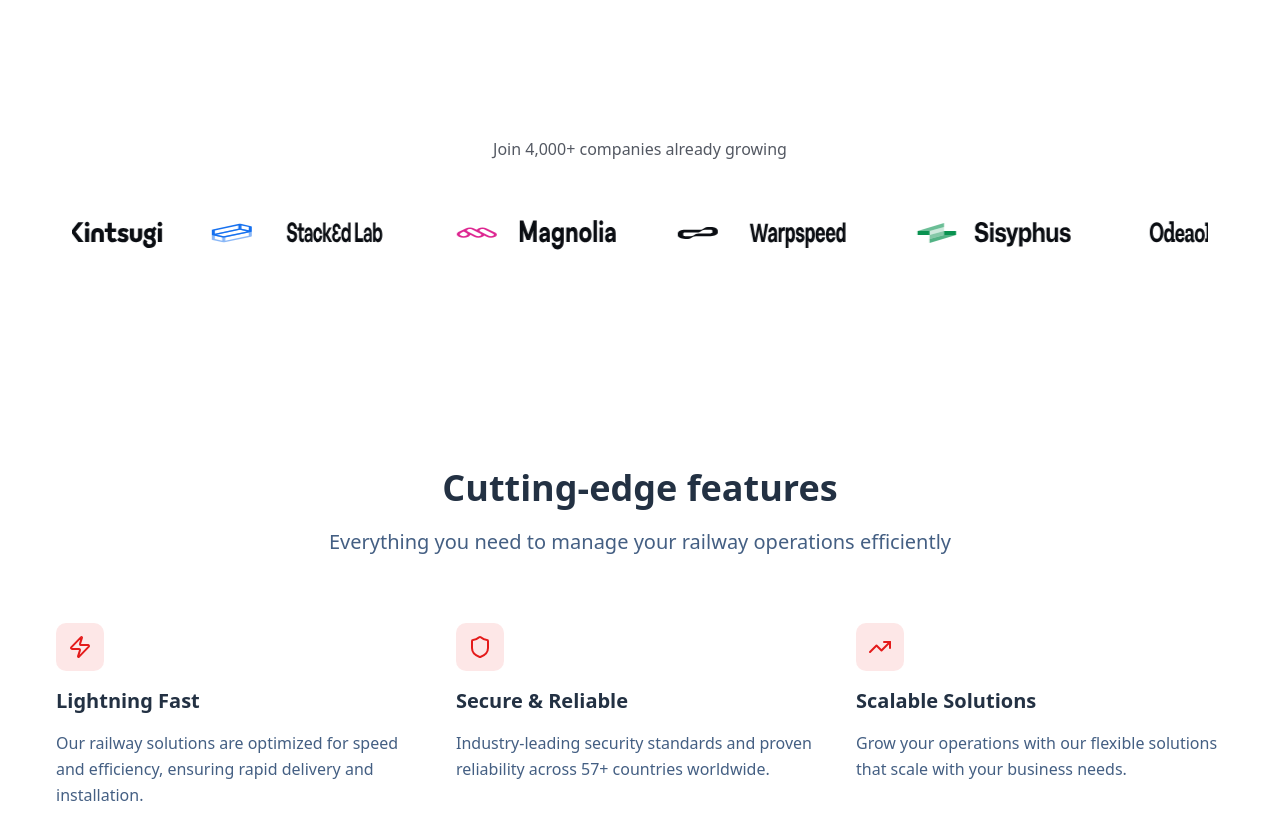
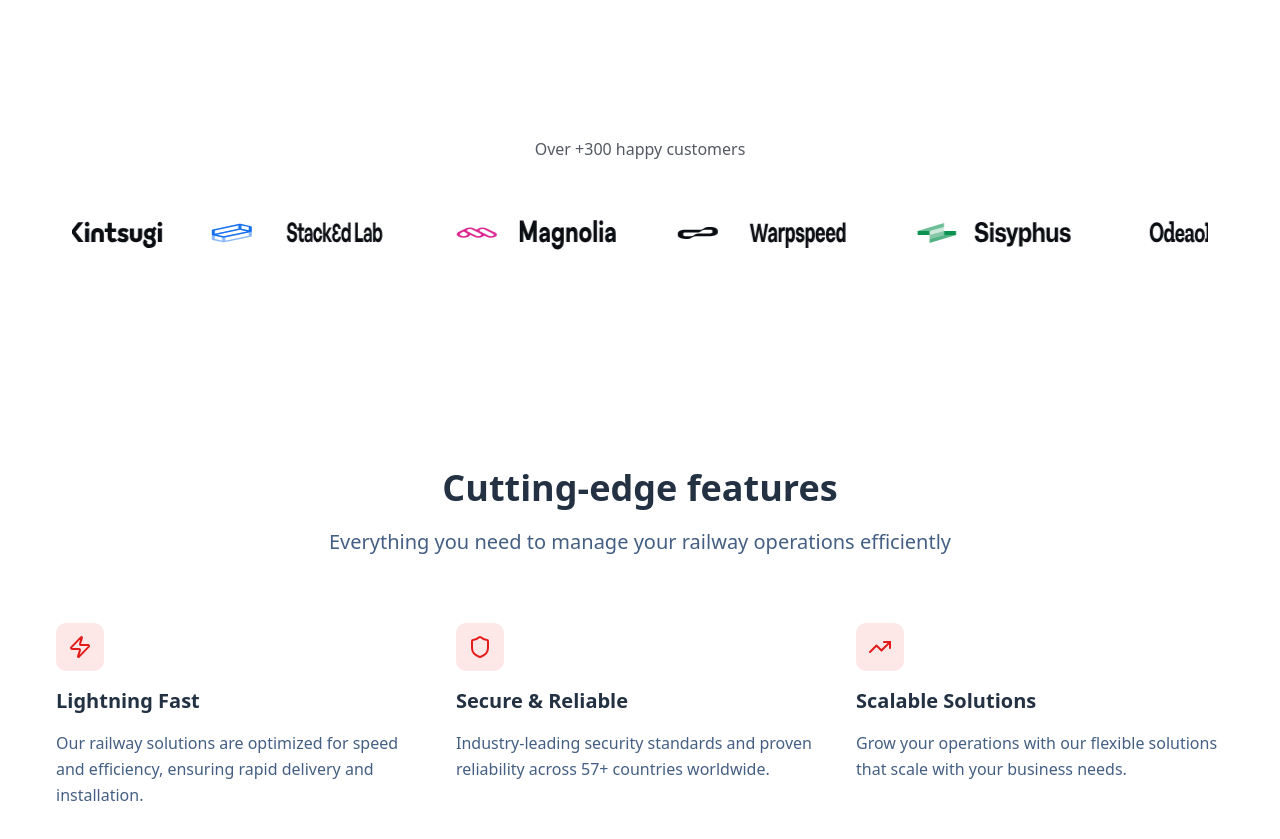
Before and after one commit to ucrs-website/ucrs-web-frontend, a Next.js app: page / in a window 1280 px wide. Shown: the part 1180-2019 px from the top of the page. Built offline with nearby package versions, Linux system fonts and the light colour scheme; no server answers.

Commit message:
feat: Update SocialProofSection heading for improved customer engagement

```diff
--- a/app/page.tsx
+++ b/app/page.tsx
@@ -96,7 +96,7 @@ export default function HomePage() {
       />
 
       {/* Social Proof */}
-      <SocialProofSection heading="Join 4,000+ companies already growing" />
+      <SocialProofSection heading="Over +300 happy customers" />
 
       {/* Features Section 1 */}
       <FeaturesSection
```
